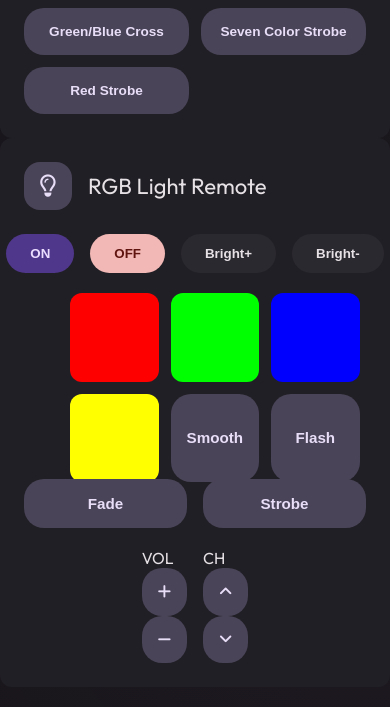
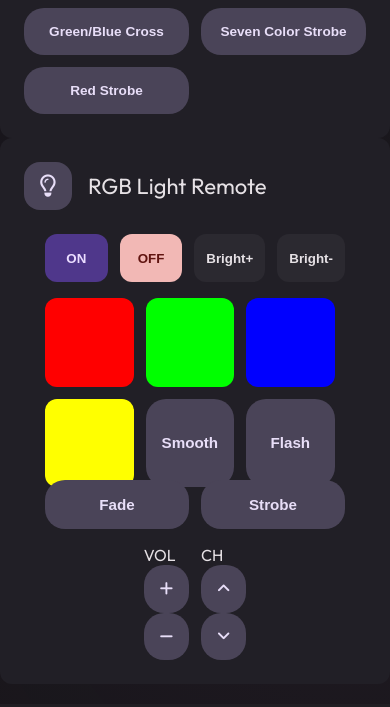
Before and after one commit to mithunbabbira/SmartHydrationSystem, a Flask app: page / in a window 390 px wide; the page is wider, and only the part inside the window is pictured. Shown: the part 1370-2077 px from the top of that part. After the commit the page ends 2030 px from the top of that part, so only its background shows below. Run offline with Flask 3, Linux system fonts and the light colour scheme.

Commit message:
fix: Restore Grids & Improve Mobile Layout

```diff
--- a/house_automation/pi_controller/static/index.html
+++ b/house_automation/pi_controller/static/index.html
@@ -5,7 +5,7 @@
     <meta charset="UTF-8">
     <meta name="viewport" content="width=device-width, initial-scale=1.0">
     <title>Smart Home Control</title>
-    <link rel="stylesheet" href="style.css?v=5">
+    <link rel="stylesheet" href="style.css?v=6">
     <link href="https://fonts.googleapis.com/css2?family=Outfit:wght@300;400;600;800&display=swap" rel="stylesheet">
     <!-- Font Awesome -->
     <link rel="stylesheet" href="https://cdnjs.cloudflare.com/ajax/libs/font-awesome/6.4.0/css/all.min.css">
--- a/house_automation/pi_controller/static/style.css
+++ b/house_automation/pi_controller/static/style.css
@@ -353,32 +353,40 @@ input:checked+.slider:before {
 }
 
 /* IR Remote Layout */
+/* Remote specific grid */
 .remote-layout {
     display: flex;
     flex-direction: column;
-    gap: 20px;
-    align-items: center;
-}
-
-.remote-grid {
-    /* If used instead of flex */
+    gap: 16px;
+    width: 100%;
+    max-width: 300px;
+    /* Limit width on desktop too */
+    margin: 0 auto;
 }
 
 .row {
     display: flex;
-    gap: 16px;
+    gap: 12px;
     justify-content: center;
     width: 100%;
 }
 
 .btn-pill {
-    padding: 12px 24px;
-    border-radius: 100px;
+    flex: 1;
+    /* Stretch to fill row */
+    padding: 12px;
+    border-radius: 12px;
+    /* Softer rect */
     border: none;
     font-weight: 600;
     cursor: pointer;
     background: var(--md-sys-color-surface-container-high);
     color: var(--md-sys-color-on-surface);
+    display: flex;
+    justify-content: center;
+    align-items: center;
+    min-height: 48px;
+    /* Touch target */
 }
 
 .btn-pill.success {
```
